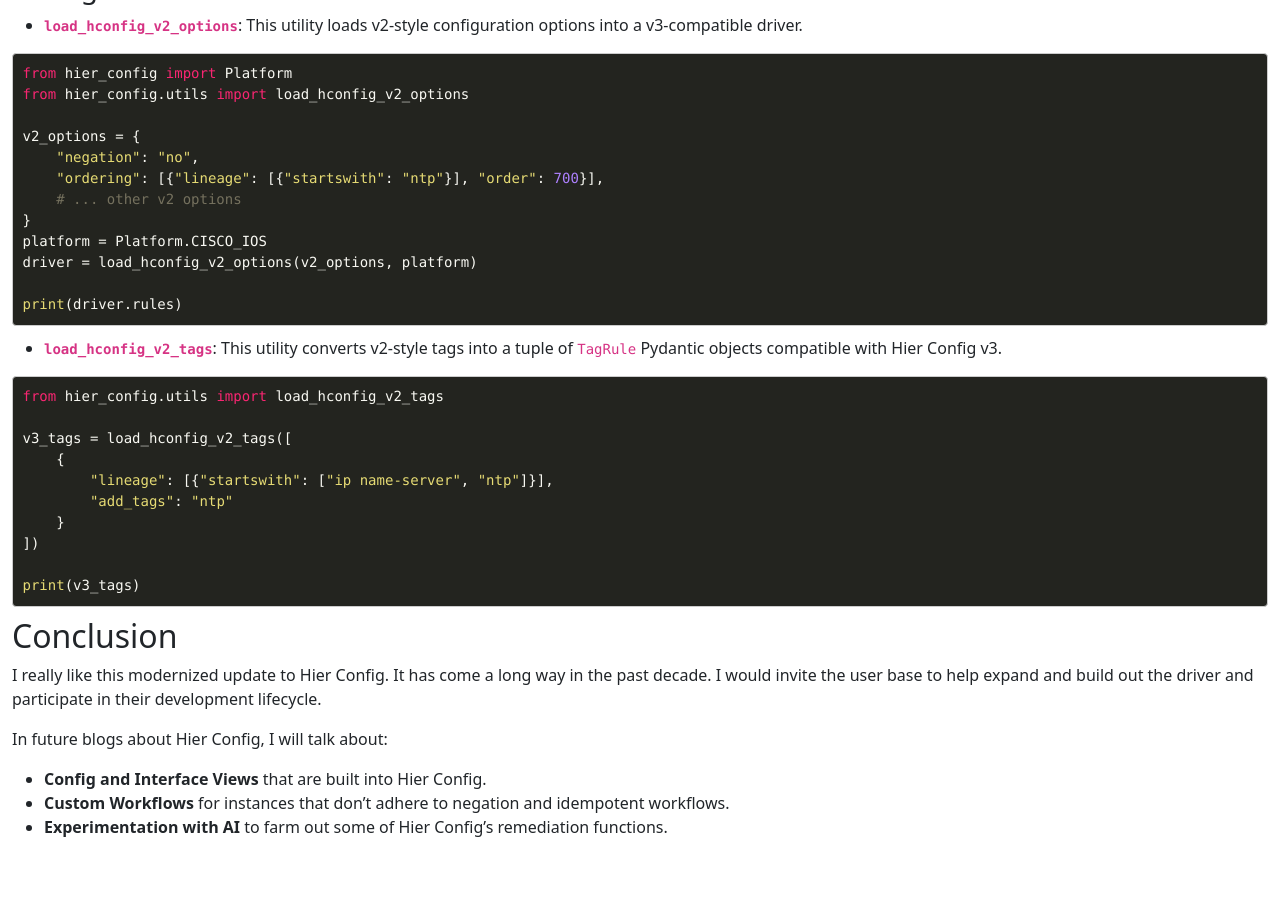
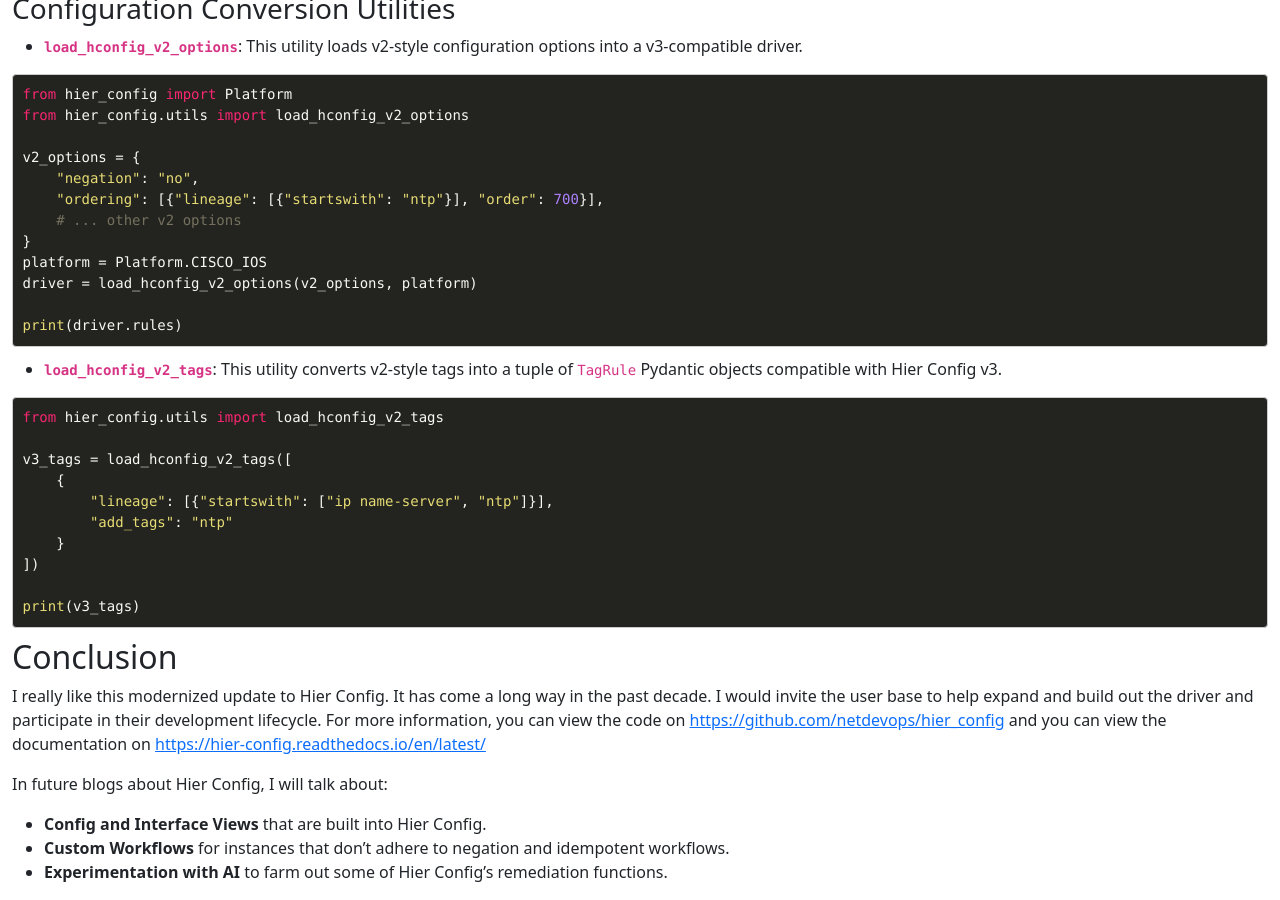
Before and after one commit to jtdub/jtdub.com, a Jekyll site: the page built from _posts/2024-12-11-hier-config-version-3.md, in a window 1280 px wide and 900 px high, scrolled down 5429 px. Built offline with Jekyll 4.4.1, drawn with Linux system fonts in a browser that asks for light colours; nearby versions of some CDN libraries; before the commit the page ends 6284 px from its top, so only the background shows below that.

```diff
--- a/_posts/2024-12-11-hier-config-version-3.md
+++ b/_posts/2024-12-11-hier-config-version-3.md
@@ -295,7 +296,7 @@
 
 ## Conclusion
 
-I really like this modernized update to Hier Config. It has come a long way in the past decade. I would invite the user base to help expand and build out the driver and participate in their development lifecycle.
+I really like this modernized update to Hier Config. It has come a long way in the past decade. I would invite the user base to help expand and build out the driver and participate in their development lifecycle. For more information, you can view the code on [https://github.com/netdevops/hier_config](Github) and you can view the documentation on [https://hier-config.readthedocs.io/en/latest/](ReadTheDocs)
 
 In future blogs about Hier Config, I will talk about:
 
```
Also changed, not shown: other parts of _posts/2024-12-11-hier-config-version-3.md (+2 -1 lines).
